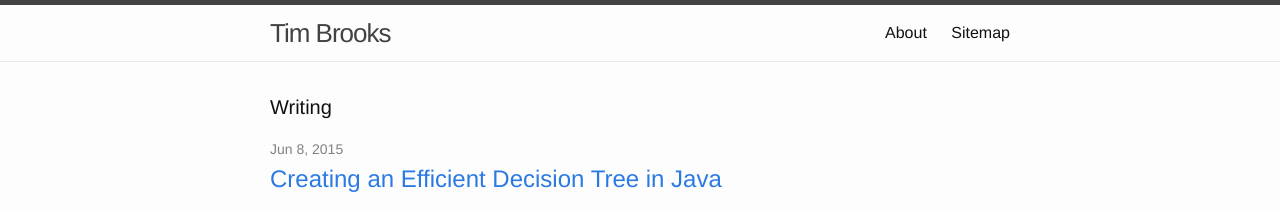
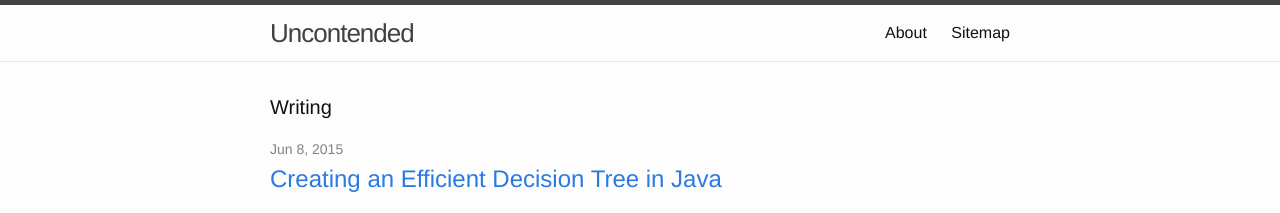
Before and after one commit to Tim-Brooks/tbrooks8.github.io, a Jekyll site: the page built from index.html, in a window 1280 px wide. Shown: the top 213 px of the page. Built offline with Jekyll 4.4.1, drawn with Linux system fonts in a browser that asks for light colours.

Commit message:
Change site name

```diff
--- a/_config.yml
+++ b/_config.yml
@@ -1,5 +1,6 @@
 # Site settings
-title: Tim Brooks
+title: Uncontended
+name: Tim Brooks
 email: tim@uncontended.net
 description: > # this means to ignore newlines until "baseurl:"
   I'm Tim Brooks: A software engineer, replacement level data scientist,
--- a/_includes/footer.html
+++ b/_includes/footer.html
@@ -2,12 +2,12 @@
 
   <div class="wrapper">
 
-    <h2 class="footer-heading">{{ site.title }}</h2>
+    <h2 class="footer-heading">{{ site.name }}</h2>
 
     <div class="footer-col-wrapper">
       <div class="footer-col  footer-col-1">
         <ul class="contact-list">
-          <li>{{ site.title }}</li>
+          <li>{{ site.name }}</li>
           <li><a href="mailto:{{ site.email }}">Contact</a></li>
         </ul>
       </div>
```
